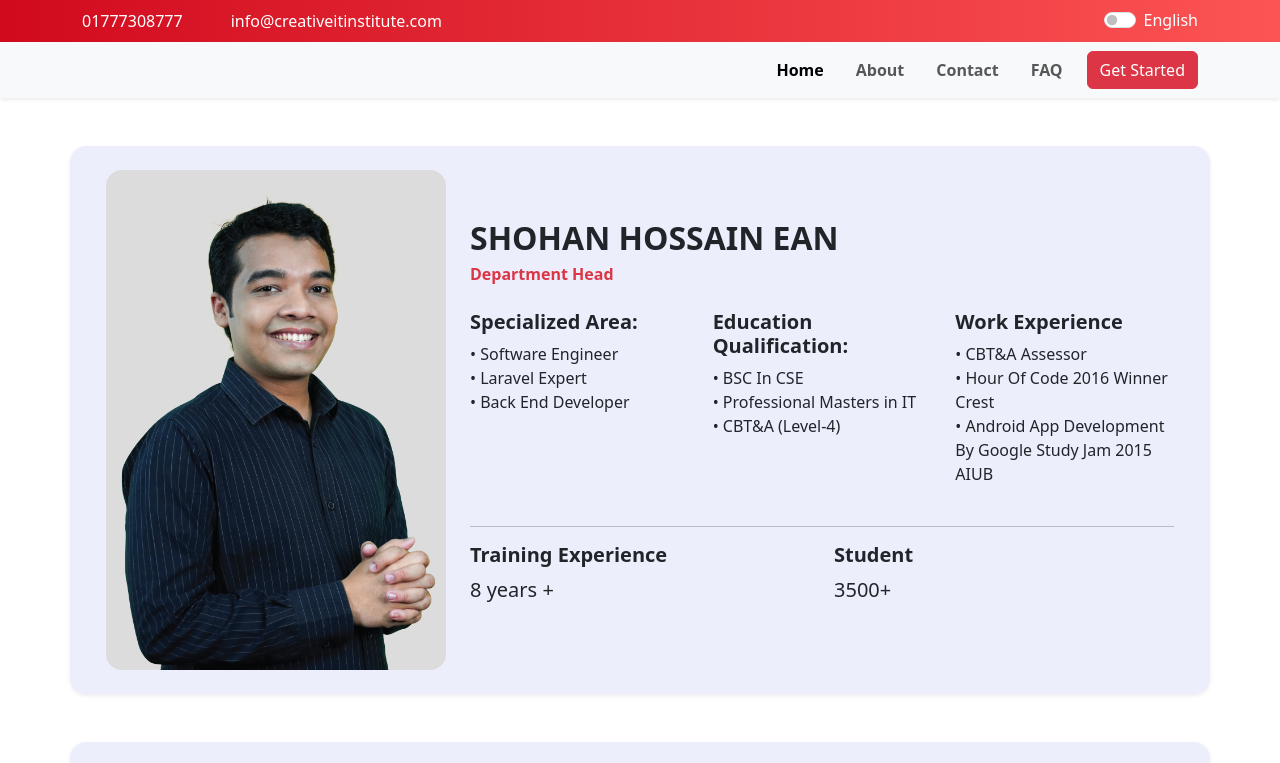
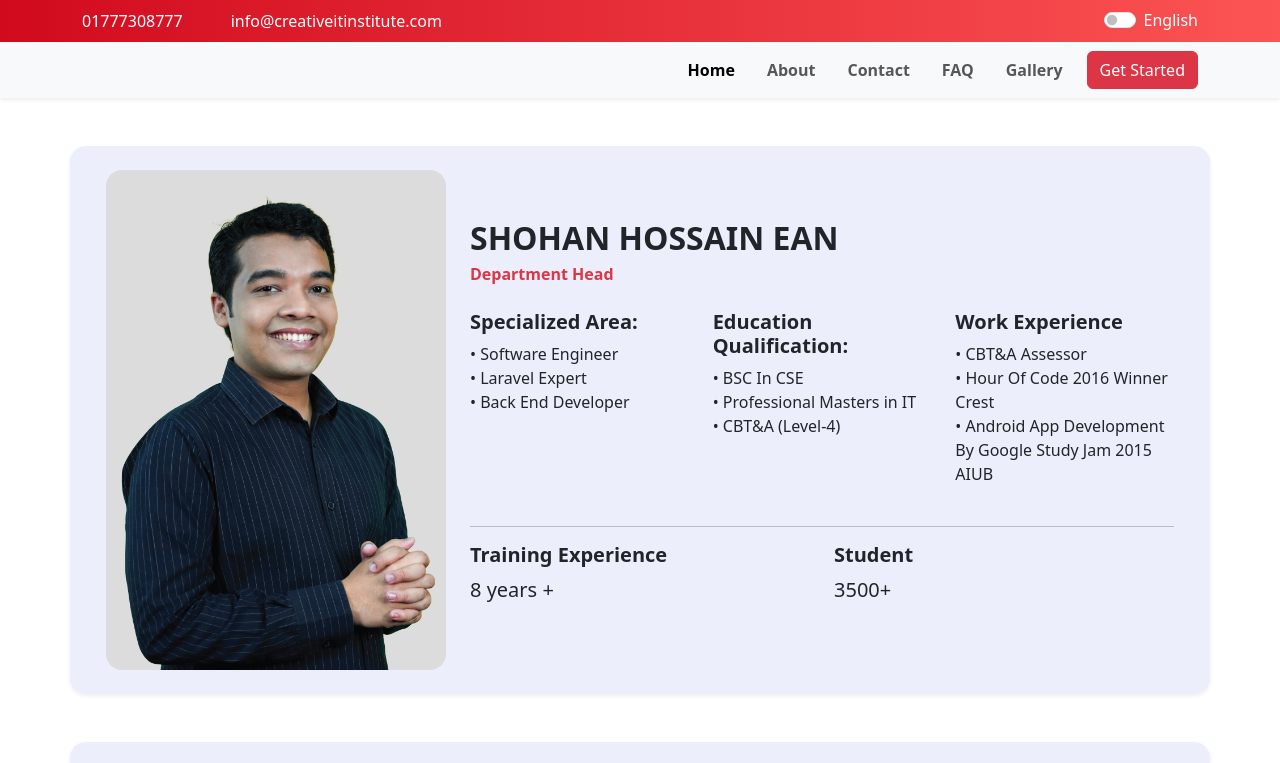
Before and after one commit to jahangir2k25/nsda-exam2, a plain HTML site: page About/about.html in a window 1280 px wide. Shown: the top 763 px of the page. Drawn offline with Linux system fonts and the light colour scheme.

Commit message:
modified

```diff
--- a/About/about.html
+++ b/About/about.html
@@ -50,6 +50,9 @@
                     </li>
                     <li class="nav-item">
                         <a class="nav-link fw-semibold" href="../Faq/faq.html">FAQ</a>
+                    </li>
+                    <li class="nav-item">
+                        <a class="nav-link fw-semibold" href="#gallery-img">Gallery</a>
                     </li>
                 </ul>
                 <a href="#" class="btn btn-danger ms-lg-3 mt-3 mt-lg-0">Get Started</a>
```
Also changed, not shown: Contact/contact.html (+3 -0 lines), Faq/faq.html (+3 -0 lines), index.html (+4 -1 lines).
